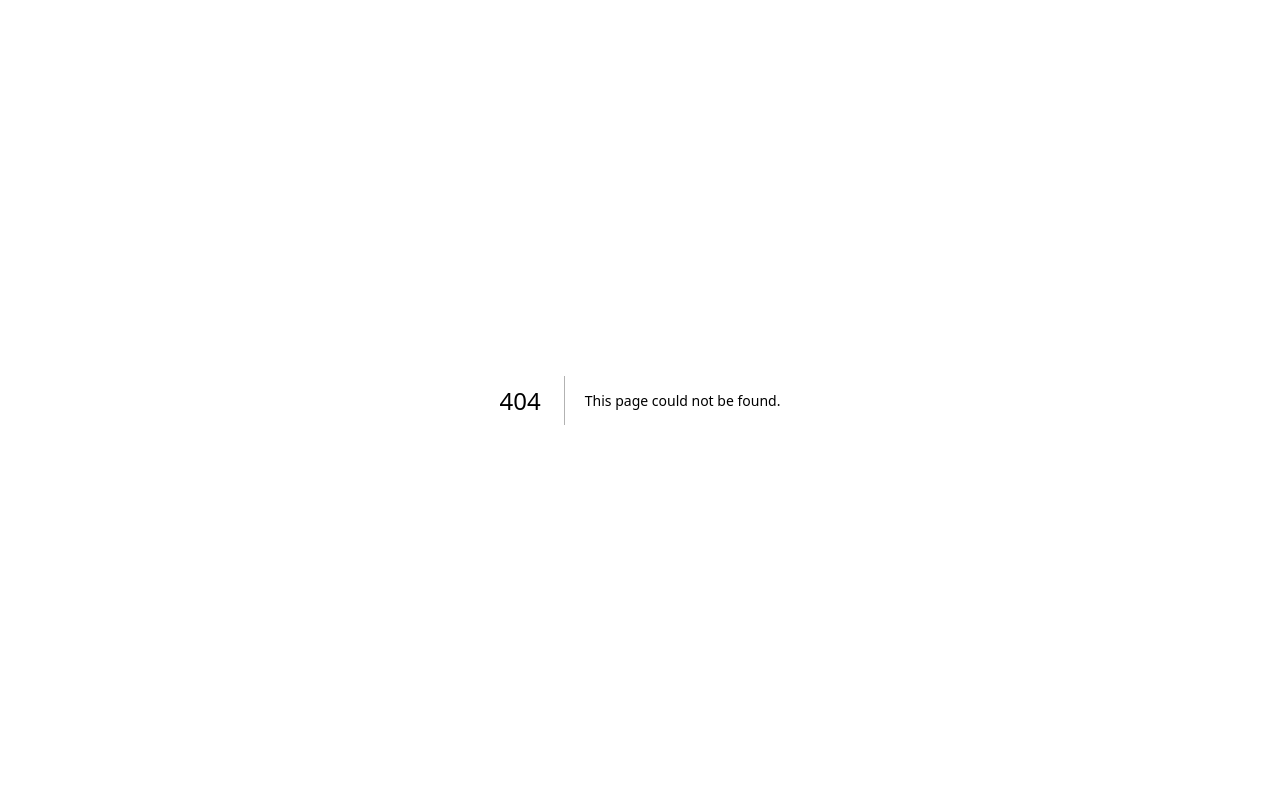
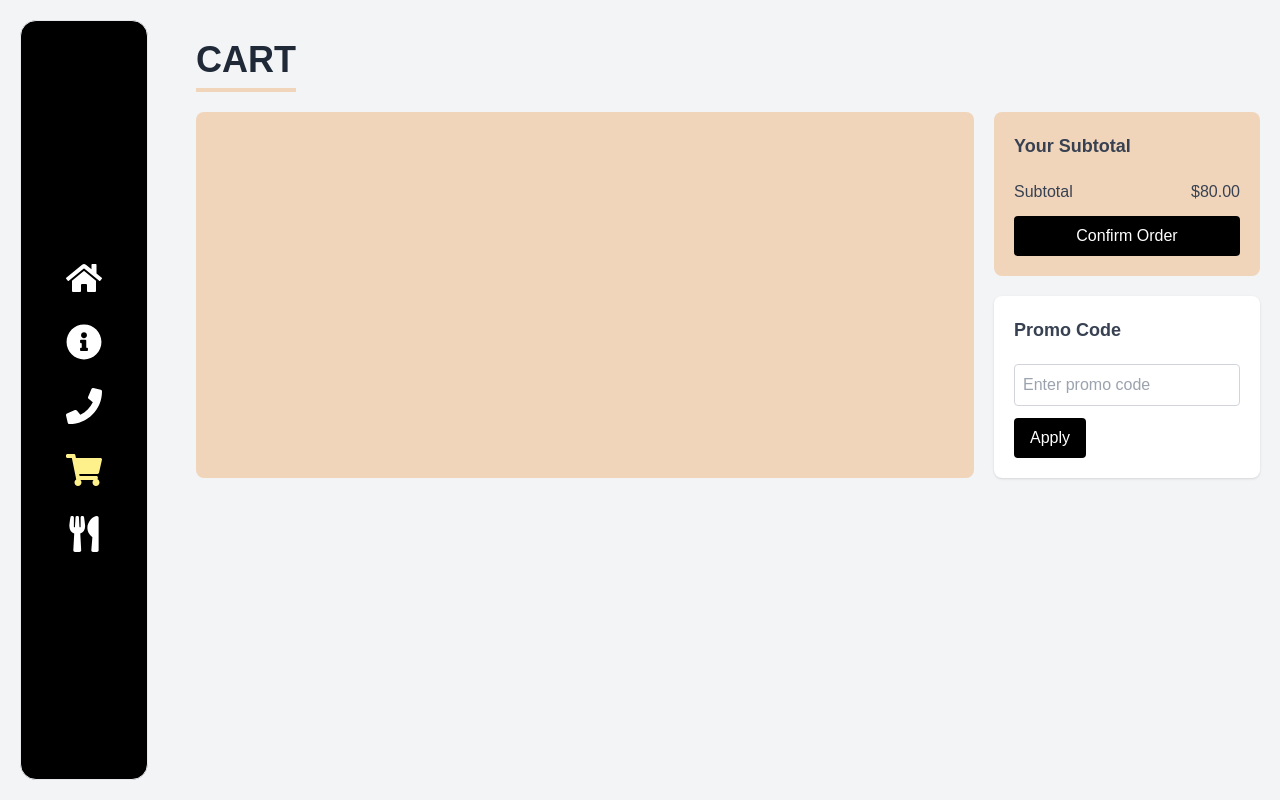
Before and after one commit to kariimellsayed/restaruant_project, a Next.js app: page /cart in a window 1280 px wide. Before the commit this address had no page. Built offline with nearby package versions, Linux system fonts and the light colour scheme.

Commit message:
active links, some work in Cart Page

```diff
--- /dev/null
+++ b/app/(pages)/cart/page.jsx
@@ -0,0 +1,54 @@
+import React from "react";
+
+const page = () => {
+  return (
+    <section className="min-h-screen bg-gray-100 py-10 md:pl-44 p-5 flex">
+      {/* Main Content */}
+      <div className="flex flex-col w-full ml-5 space-y-5">
+        <div>
+          <h1 className="md:text-4xl text-2xl font-bold text-gray-800 inline-block border-b-4 border-[#F1D5BB] pb-2">
+            CART
+          </h1>
+        </div>
+
+        <div className="flex flex-wrap gap-5">
+          {/* Cart Items */}
+          <div className="flex-1 bg-[#F1D5BB] p-5 rounded-lg">
+            <div className="flex items-center justify-center gap-7"></div>
+          </div>
+
+          {/* Summary Section */}
+          <div className="w-1/4 space-y-5">
+            <div className="bg-[#F1D5BB] p-5 rounded-lg">
+              <h2 className="text-lg font-bold text-gray-700 mb-5">
+                Your Subtotal
+              </h2>
+              <p className="flex justify-between text-gray-700 mb-3">
+                <span>Subtotal</span> <span>$80.00</span>
+              </p>
+              <button className="w-full bg-black text-white py-2 rounded">
+                Confirm Order
+              </button>
+            </div>
+
+            <div className="bg-white p-5 rounded-lg shadow">
+              <h2 className="text-lg font-bold text-gray-700 mb-5">
+                Promo Code
+              </h2>
+              <input
+                type="text"
+                placeholder="Enter promo code"
+                className="w-full border border-gray-300 p-2 rounded mb-3"
+              />
+              <button className="bg-black text-white py-2 px-4 rounded">
+                Apply
+              </button>
+            </div>
+          </div>
+        </div>
+      </div>
+    </section>
+  );
+};
+
+export default page;
--- a/app/(pages)/layout.js
+++ b/app/(pages)/layout.js
@@ -3,10 +3,7 @@ import "../globals.css";
 export default function RootLayout({ children }) {
   return (
     <html lang="en">
-
-      <body
-        className="flex flex-col min-h-screen"
-      >
+      <body className="flex flex-col min-h-screen">
         <Navbar />
         {children}
       </body>
--- a/app/(pages)/menu/page.js
+++ b/app/(pages)/menu/page.js
@@ -3,12 +3,48 @@ import Image from "next/image";
 import React, { useState } from "react";
 
 const menuItems = [
-  { id: 1, image: "/Rectangle 9.png", title: "Smashed Avo", description: "Description for item 1.", price: 10.99 },
-  { id: 2, image: "/Rectangle 10.png", title: "Yin & Yang", description: "Description for item 2.", price: 12.99 },
-  { id: 3, image: "/Rectangle 13.png", title: "Rancheros (Tofu)", description: "Description for item 3.", price: 8.99 },
-  { id: 4, image: "/Rectangle 9.png", title: "Pancakes", description: "Description for item 1.", price: 10.99 },
-  { id: 5, image: "/Rectangle 14.png", title: "Huevos Rancheros", description: "Description for item 2.", price: 12.99 },
-  { id: 6, image: "/Rectangle 15.png", title: "Breakkie Roll", description: "Description for item 3.", price: 8.99 },
+  {
+    id: 1,
+    image: "/Rectangle 9.png",
+    title: "Smashed Avo",
+    description: "Description for item 1.",
+    price: 10.99,
+  },
+  {
+    id: 2,
+    image: "/Rectangle 10.png",
+    title: "Yin & Yang",
+    description: "Description for item 2.",
+    price: 12.99,
+  },
+  {
+    id: 3,
+    image: "/Rectangle 13.png",
+    title: "Rancheros (Tofu)",
+    description: "Description for item 3.",
+    price: 8.99,
+  },
+  {
+    id: 4,
+    image: "/Rectangle 9.png",
+    title: "Pancakes",
+    description: "Description for item 1.",
+    price: 10.99,
+  },
+  {
+    id: 5,
+    image: "/Rectangle 14.png",
+    title: "Huevos Rancheros",
+    description: "Description for item 2.",
+    price: 12.99,
+  },
+  {
+    id: 6,
+    image: "/Rectangle 15.png",
+    title: "Breakkie Roll",
+    description: "Description for item 3.",
+    price: 8.99,
+  },
 ];
 
 const MenuPage = () => {
@@ -21,12 +57,9 @@ const MenuPage = () => {
   const cartTotal = cart.reduce((total, item) => total + item.price, 0);
 
   return (
-
-
-
     <div className="min-h-screen bg-gray-100 py-10 md:ml-44 mt-5 p-5">
       <div className="flex justify-between items-center mb-10">
-  <h1 className="md:text-4xl text-2xl font-bold text-gray-800 inline-block border-b-4 border-yellow-200 pb-2">
+        <h1 className="md:text-4xl text-2xl font-bold text-gray-800 inline-block border-b-4 border-[#F1D5BB] pb-2">
           SUSHI FOOD
         </h1>
         {/* Cart Section */}
@@ -72,7 +105,6 @@ const MenuPage = () => {
         ))}
       </div>
     </div>
-
   );
 };
 
--- a/app/components/navbar.js
+++ b/app/components/navbar.js
@@ -1,9 +1,19 @@
 "use client";
+import Link from "next/link";
+import { usePathname } from "next/navigation";
 import React, { useState } from "react";
-import { FaHome, FaInfoCircle, FaPhone, FaShoppingCart, FaUtensils } from "react-icons/fa";
+import {
+  FaHome,
+  FaInfoCircle,
+  FaPhone,
+  FaShoppingCart,
+  FaUtensils,
+} from "react-icons/fa";
 function Navbar() {
   const [isMenuOpen, setIsMenuOpen] = useState(false); // لتتبع حالة القائمة
-  const [activeLink, setActiveLink] = useState("/menu");
+
+  const active = usePathname();
+
   const navLinks = [
     { name: "Home", href: "/", icon: <FaHome /> },
     { name: "About", href: "/about", icon: <FaInfoCircle /> },
@@ -39,27 +49,25 @@ function Navbar() {
       {/* القائمة الجانبية */}
 
       <nav
-        className={`fixed top-0 left-0 h-screen w-64 p-5  z-10 transform ${
+        className={`fixed top-0 left-0 h-screen w-[137px] p-5  z-10 transform ${
           isMenuOpen ? "translate-x-0" : "-translate-x-full"
         } transition-transform duration-300 ease-in-out md:translate-x-0 md:w-44`}
       >
         <ul className="flex flex-col justify-center items-center p-0 bg-black text-white border rounded-2xl w-32 h-full font-bold">
           {navLinks.map((link, index) => (
             <li key={index} className="w-full">
-              <a
+              <Link
                 href={link.href}
                 onClick={() => {
                   setActiveLink(link.href);
                   setIsMenuOpen(false); // إغلاق القائمة عند اختيار رابط
                 }}
                 className={` py-2 px-4 text-center text-4xl mt-3 w-full flex justify-center items-center ${
-                  activeLink === link.href
-                    ? "bg-gray-900 text-yellow-200 font-bold"
-                    : "hover:bg-gray-700 hover:text-yellow-200"
+                  link.href == active && "text-yellow-200"
                 } focus:outline-none focus:ring-2 focus:ring-yellow-200 transition-all duration-300`}
               >
                 {link.icon}
-              </a>
+              </Link>
             </li>
           ))}
         </ul>
```
Lines whose indentation alone changed are shown as unchanged.
